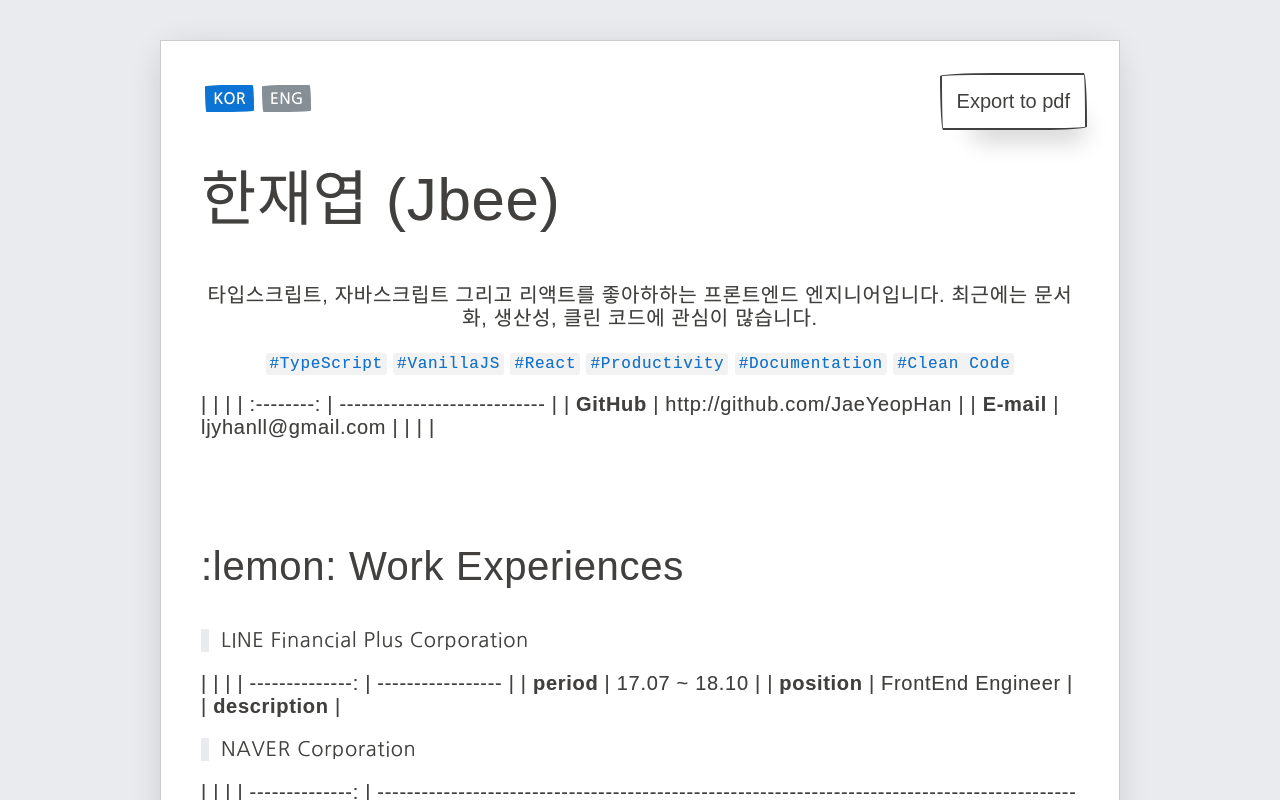
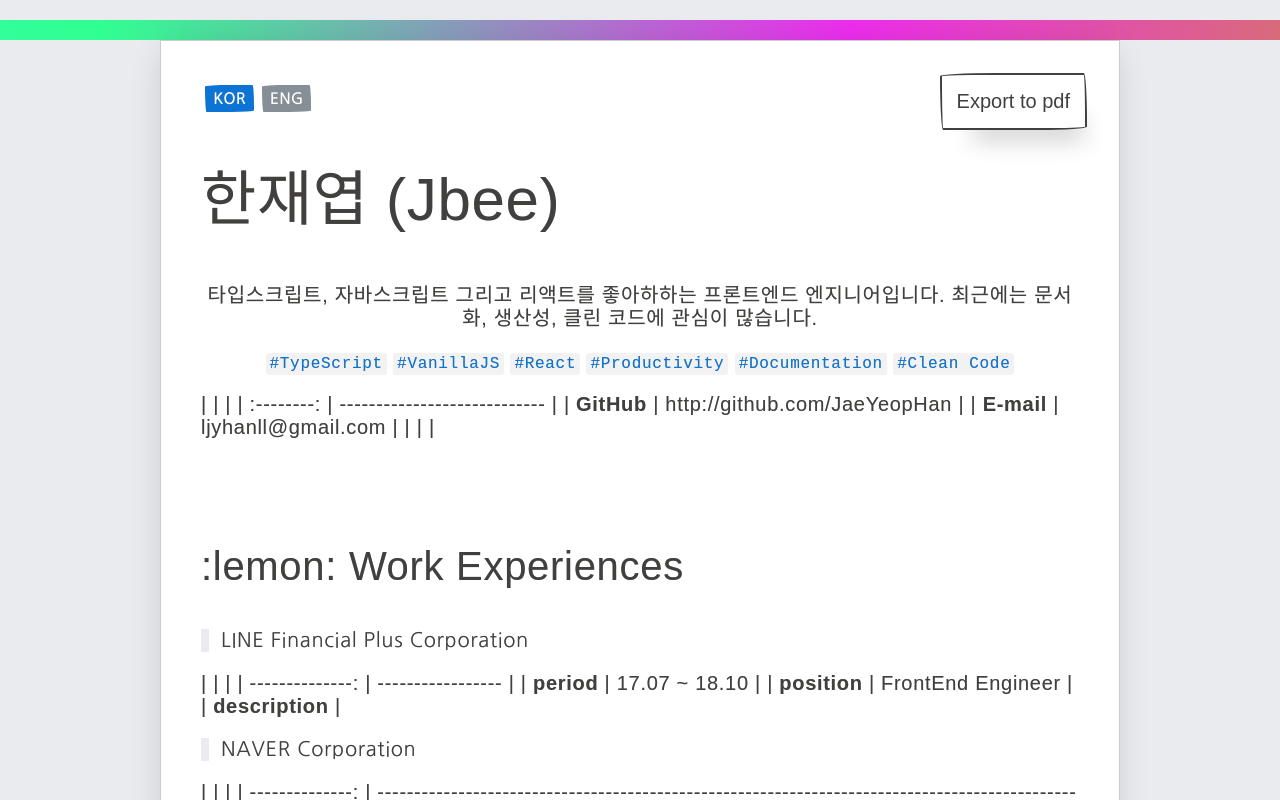
Before and after one commit to JaeYeopHan/-Deprecated-resume, a React (Create React App) app in the folder packages/resume-template/: page / in a window 1280 px wide. Shown: the top 800 px of the page. Built offline with nearby package versions, Linux system fonts and the light colour scheme; a web font is replaced by a local one.

Commit message:
:tada: feat: Add top border component

```diff
--- a/packages/resume-template/src/App.jsx
+++ b/packages/resume-template/src/App.jsx
@@ -115,6 +115,8 @@ export default class App extends Component {
       />
     );
     const Resume = (
+      <React.Fragment>
+        <Components.TopBorder />
         <div className={classNames}>
           {LanguageButtons}
           {ExportPdfButton}
@@ -122,6 +124,7 @@ export default class App extends Component {
             {this.buildResumeTemplate()}
           </div>
         </div>
+      </React.Fragment>
     );
 
     return isLoading ? LoadingTemplate : Resume;
--- /dev/null
+++ b/packages/resume-template/src/components/TopBorder/TopBorder.css
@@ -0,0 +1,38 @@
+.seperator-wrapper {
+  position: fixed;
+  margin-top: -20px;
+  width: 100%;
+}
+.seperator-wrapper .seperator {
+  width: 3000px;
+  height: 20px;
+  animation: rotate 3s infinite linear;
+  -webkit-animation: rotate 3s infinite linear;
+}
+
+@-webkit-keyframes rotate {
+  from {
+    background-position: -3000px;
+  }
+  to {
+    background-position: 0px;
+  }
+}
+
+@keyframes rotate {
+  from {
+    background-position: -3000px;
+  }
+  to {
+    background-position: 0px;
+  }
+}
+
+.gradient {
+    background: rgb(48,255,144); /* Old browsers */
+  background: -moz-linear-gradient(left,  rgba(48,255,144,1) 0%, rgba(237,45,237,1) 25%, rgba(201,152,38,1) 50%, rgba(48,255,230,1) 75%, rgba(48,255,144,1) 100%); /* FF3.6+ */
+  background: -webkit-gradient(linear, left top, right top, color-stop(0%,rgba(48,255,144,1)), color-stop(25%,rgba(237,45,237,1)), color-stop(50%,rgba(201,152,38,1)), color-stop(75%,rgba(48,255,230,1)), color-stop(100%,rgba(48,255,144,1))); /* Chrome,Safari4+ */
+  background: -webkit-linear-gradient(left,  rgba(48,255,144,1) 0%,rgba(237,45,237,1) 25%,rgba(201,152,38,1) 50%,rgba(48,255,230,1) 75%,rgba(48,255,144,1) 100%); /* Chrome10+,Safari5.1+ */
+  background: -o-linear-gradient(left,  rgba(48,255,144,1) 0%,rgba(237,45,237,1) 25%,rgba(201,152,38,1) 50%,rgba(48,255,230,1) 75%,rgba(48,255,144,1) 100%); /* Opera 11.10+ */
+  background: -ms-linear-gradient(left,  rgba(48,255,144,1) 0%,rgba(237,45,237,1) 25%,rgba(201,152,38,1) 50%,rgba(48,255,230,1) 75%,rgba(48,255,144,1) 100%); /* IE10+ */
+}
--- /dev/null
+++ b/packages/resume-template/src/components/TopBorder/TopBorder.jsx
@@ -0,0 +1,9 @@
+import React from "react";
+import './TopBorder.css'
+
+export const TopBorder = () => (
+  <div className="seperator-wrapper">
+    <div className="seperator gradient">
+    </div>
+  </div>
+)
--- a/packages/resume-template/src/components/index.js
+++ b/packages/resume-template/src/components/index.js
@@ -5,3 +5,4 @@ export { Loading } from "./Loading/Loading";
 export { Badge } from "./Badge/Badge";
 export { BadgeSecondary } from "./Badge/BadgeSecondary";
 export { WordBreakAllLI, WordBreakAllA } from "./WordBreakAll/WordBreakAll";
+export { TopBorder } from "./TopBorder/TopBorder"
```
Lines whose indentation alone changed are shown as unchanged.
